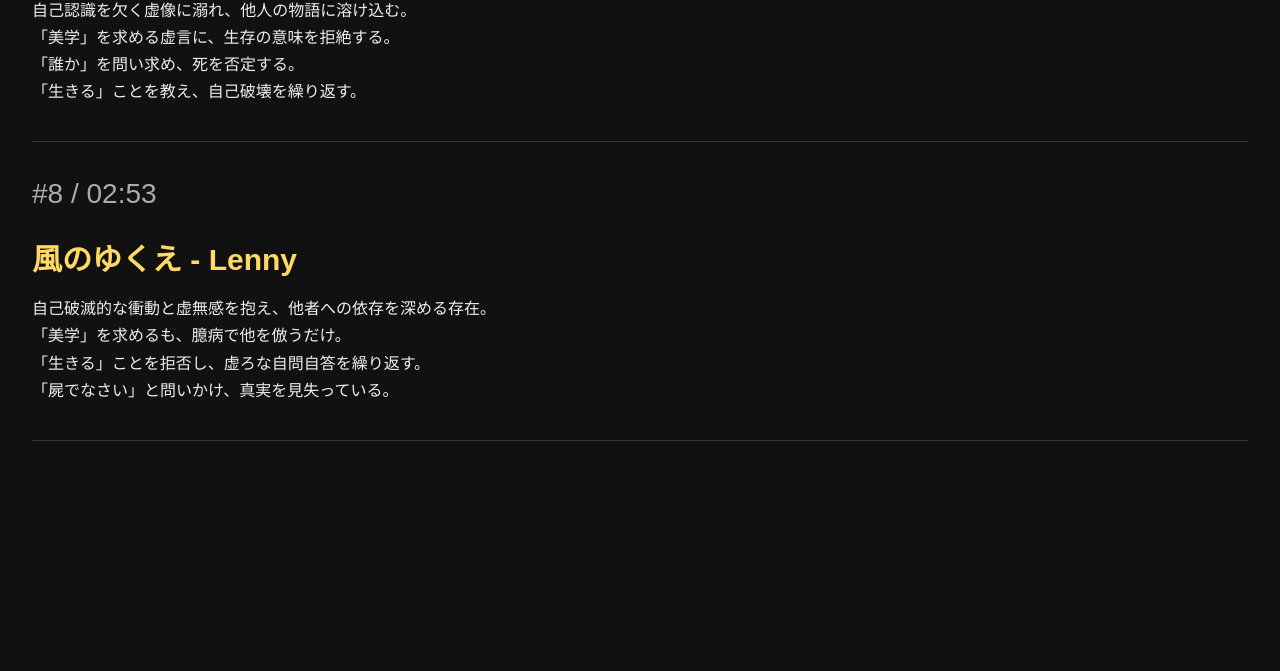
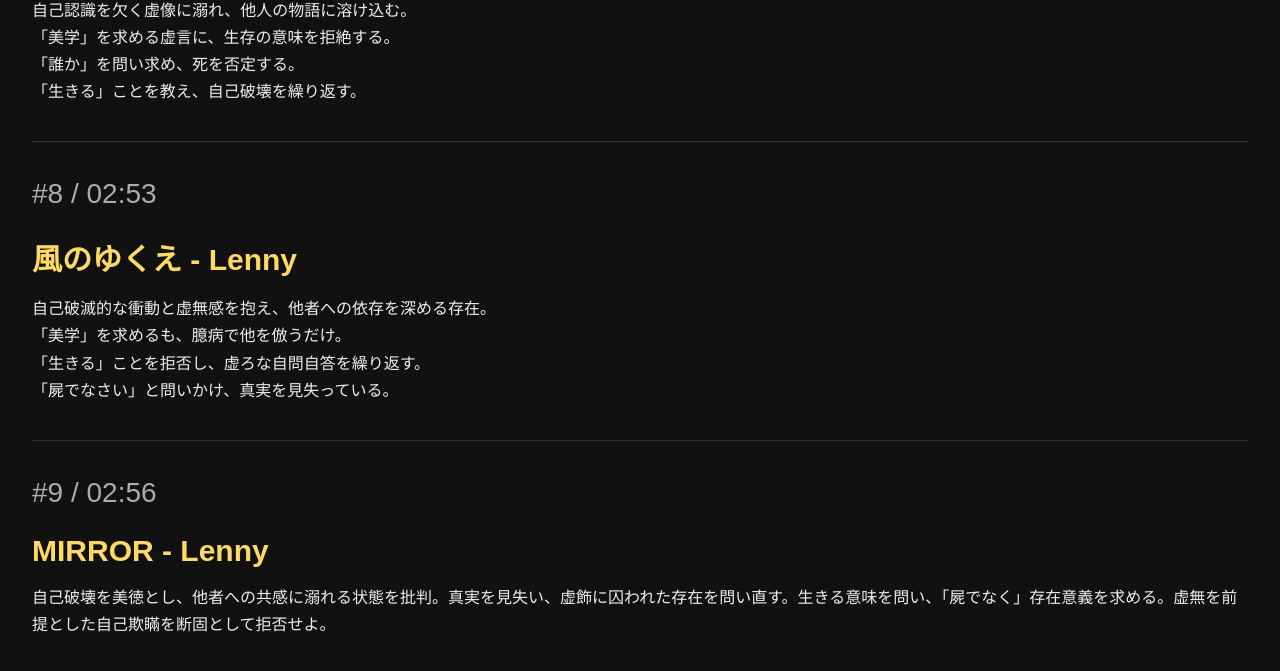
Before and after one commit to rarirure69n66/setlists, a plain HTML site: page index.html in a window 1280 px wide. Shown: the part 467-1138 px from the top of the page. Before the commit the page ends 976 px from the top, so only its background shows below. Drawn offline with Linux system fonts and the light colour scheme.

Commit message:
update live setlist

```diff
--- a/index.html
+++ b/index.html
@@ -72,6 +72,13 @@ header h1 {
 「屍でなさい」と問いかけ、真実を見失っている。</p>
 </section>
 
+
+<section class="song">
+  <div class="meta">#9 / 02:56</div>
+  <h2> MIRROR - Lenny </h2>
+  <p>自己破壊を美徳とし、他者への共感に溺れる状態を批判。真実を見失い、虚飾に囚われた存在を問い直す。生きる意味を問い、「屍でなく」存在意義を求める。虚無を前提とした自己欺瞞を断固として拒否せよ。</p>
+</section>
+
 </main>
 
 </body>
```
